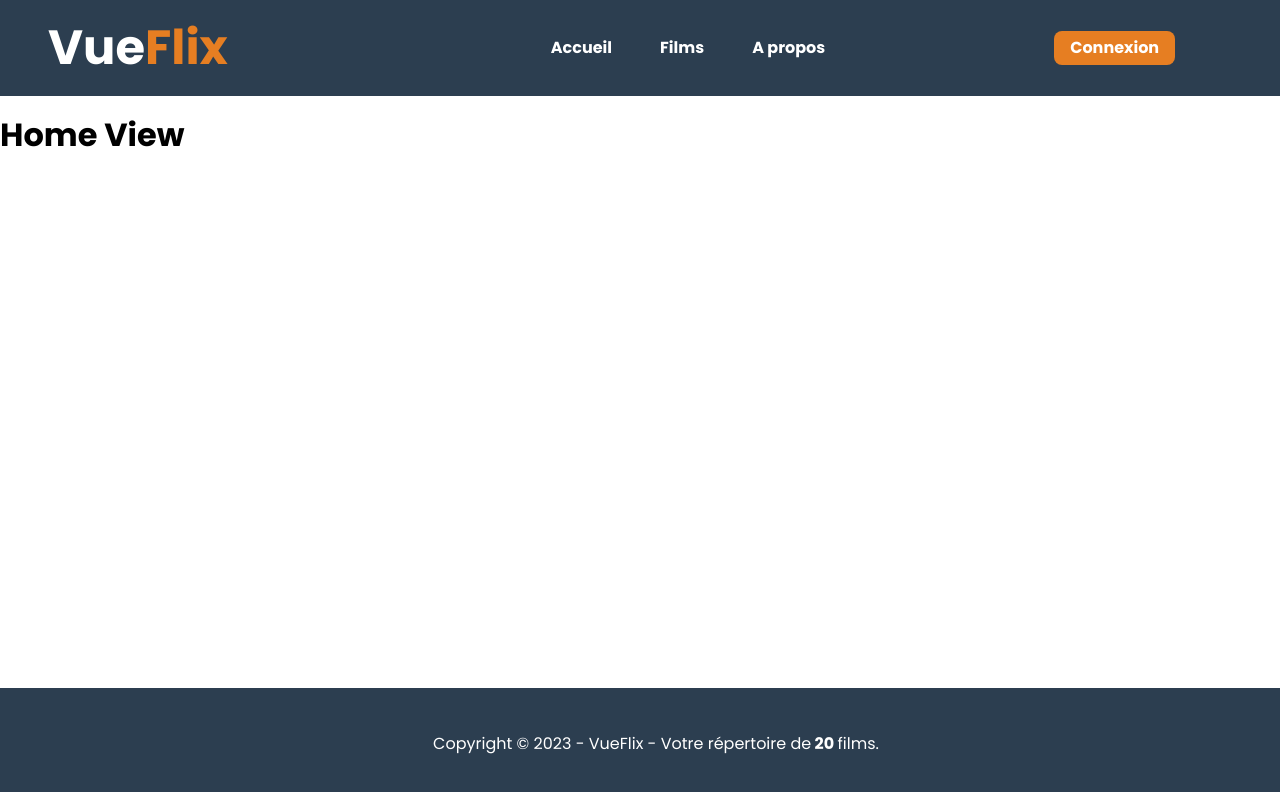
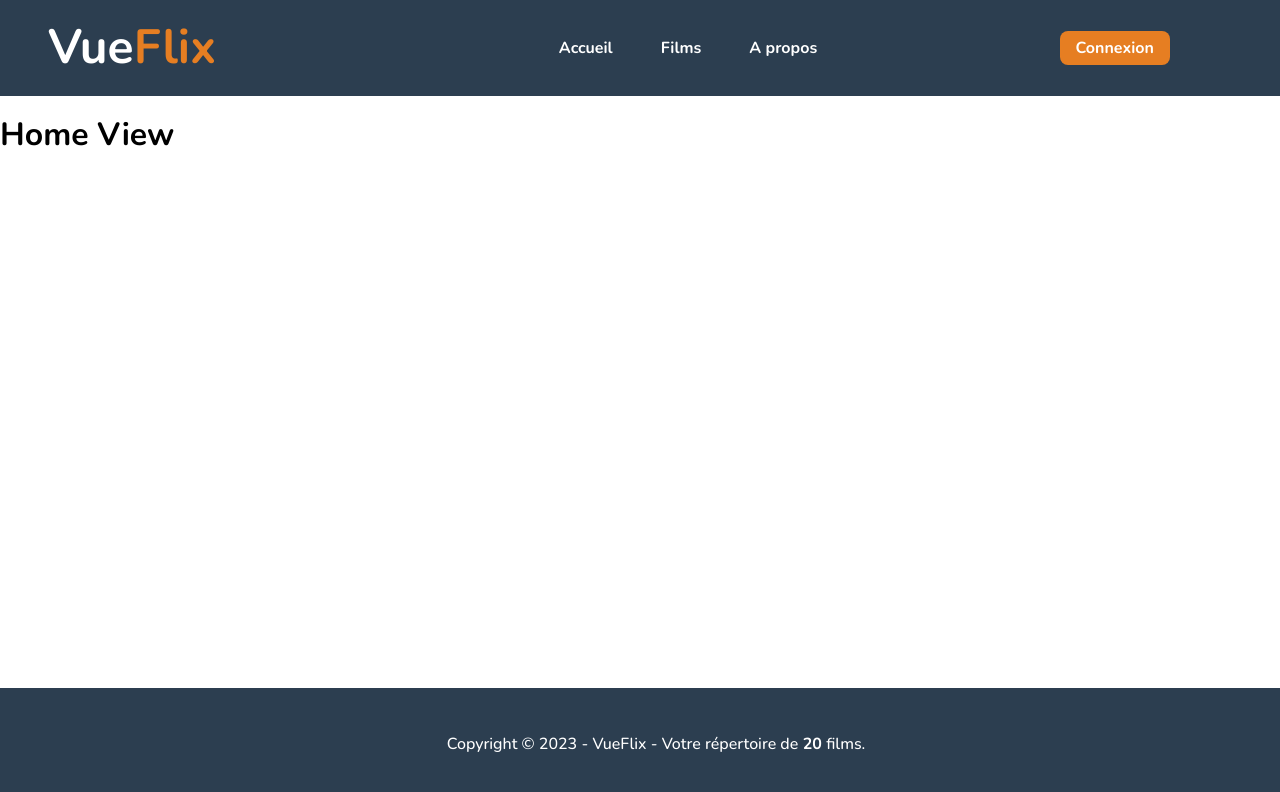
Before and after one commit to LoicDelplace/Vueflix, a Vue app: page / in a window 1280 px wide. Shown: the top 792 px of the page. Built offline with nearby package versions, Linux system fonts and the light colour scheme.

Commit message:
✨Changes - font changes from Poppins to Nunito

```diff
--- a/src/App.vue
+++ b/src/App.vue
@@ -11,8 +11,9 @@ import Footer from '@/components/FooterComponent.vue'
 </template>
 
 <style>
-@import url('https://fonts.bunny.net/css?family=poppins:100,100i,400,400i,600,600i,700,700i,900,900i');
+@import url(https://fonts.bunny.net/css?family=nunito:200,200i,500,500i,700,700i,900,900i);
+
 * {
-  font-family: "poppins", sans-serif;
+  font-family: "nunito", sans-serif;
 }
 </style>
```
